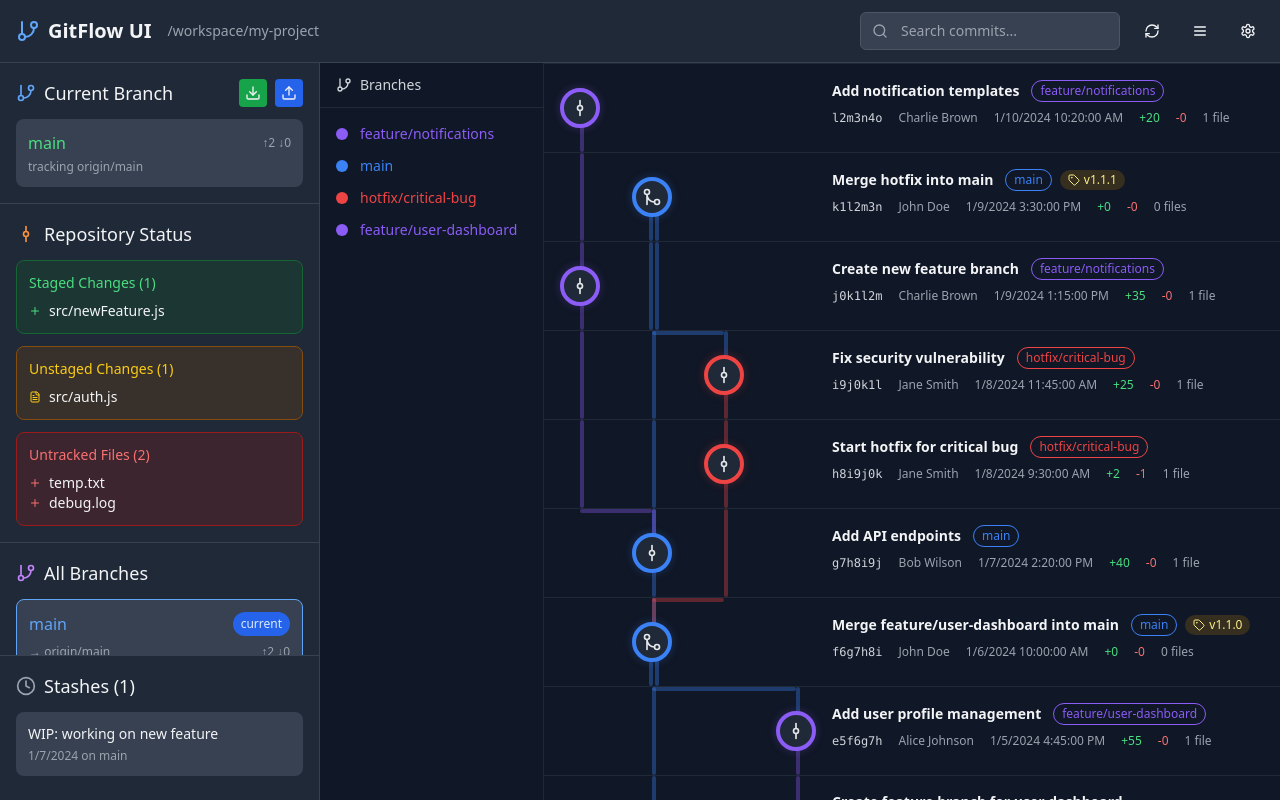
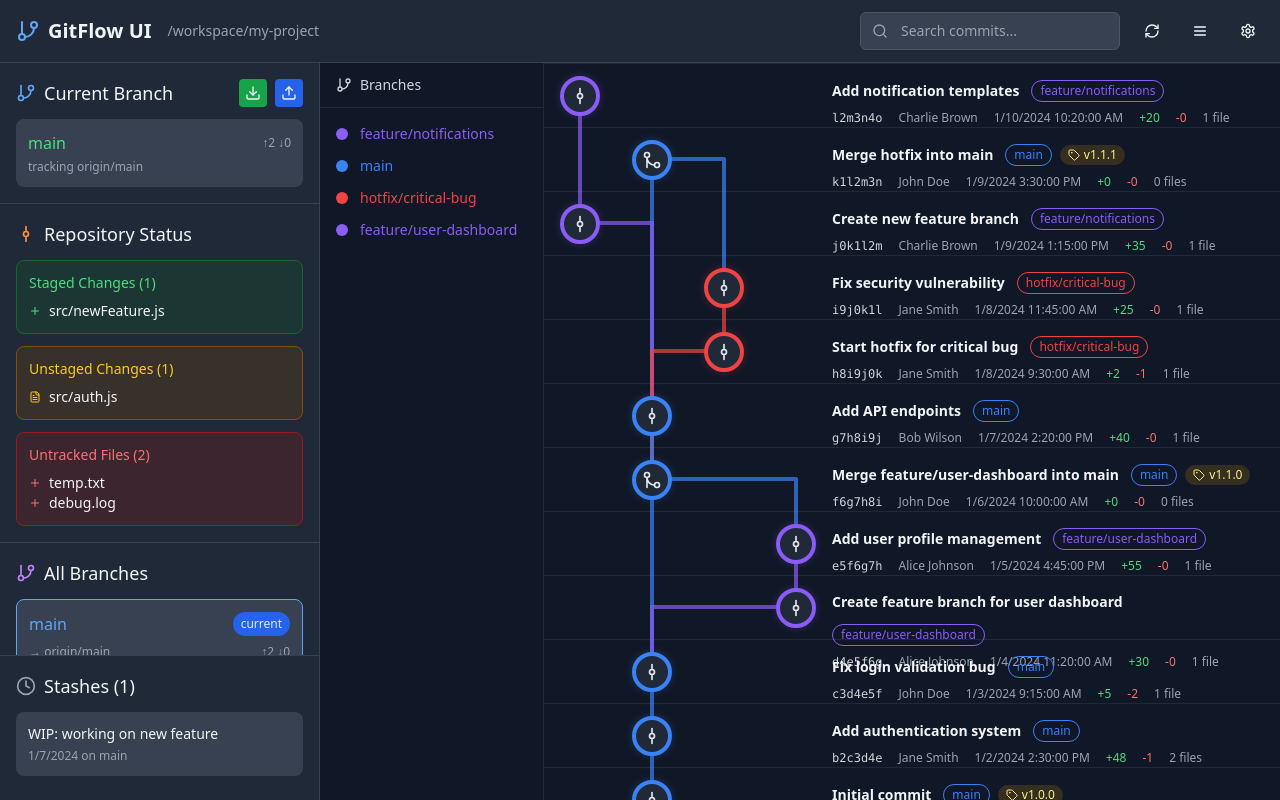
Before and after one commit to hellhoundsx/git-flow, a React (Vite) app: page / in a window 1280 px wide. Built offline with nearby package versions, Linux system fonts and the light colour scheme.

Commit message:
best one so far

```diff
--- a/src/components/CommitGraph.tsx
+++ b/src/components/CommitGraph.tsx
@@ -3,21 +3,15 @@ import React, {
   useState,
   useCallback,
   useRef,
-  useEffect,
-  useLayoutEffect
+  useEffect
 } from 'react';
 import { GitCommit } from '../types/git';
 import { CommitNode } from './CommitNode';
-import { ContextMenu } from './ContextMenu';
 import { GitBranch, Tag } from 'lucide-react';
 
 interface CommitGraphProps {
   commits: GitCommit[];
   onCommitClick: (commit: GitCommit) => void;
-  onReset: (commitId: string, mode: 'soft' | 'mixed' | 'hard') => void;
-  onCherryPick: (commitId: string) => void;
-  onRevert: (commitId: string) => void;
-  onCreateBranch: (fromCommit: string) => void;
 }
 
 interface ContextMenuState {
@@ -49,14 +43,7 @@ interface LaneConnectionState {
   passing: GraphConnection[];
 }
 
-interface ConnectionLine {
-  id: string;
-  path: string;
-  color: string;
-}
-
 const LANE_COLUMN_WIDTH = 72;
-const LINE_OFFSET = 6;
 
 const getBranchColor = (branchName: string): string => {
   const predefined: Record<string, string> = {
@@ -84,11 +71,7 @@ const getBranchColor = (branchName: string): string => {
 
 export const CommitGraph: React.FC<CommitGraphProps> = ({
   commits,
-  onCommitClick,
-  onReset,
-  onCherryPick,
-  onRevert,
-  onCreateBranch
+  onCommitClick
 }) => {
   const containerRef = useRef<HTMLDivElement>(null);
   const timelineRef = useRef<HTMLDivElement>(null);
@@ -99,15 +82,14 @@ export const CommitGraph: React.FC<CommitGraphProps> = ({
     y: 0,
     commit: null
   });
-  const [connectionLines, setConnectionLines] = useState<ConnectionLine[]>([]);
-  const [graphDimensions, setGraphDimensions] = useState({ width: 0, height: 0 });
 
   const sortedCommits = useMemo(
     () => [...commits].sort((a, b) => b.date.getTime() - a.date.getTime()),
     [commits]
   );
 
-  const { branchLanes, commitLaneMap, laneStates, connections } = useMemo(() => {
+  // Calculate lanes and connections
+  const { branchLanes, commitLaneMap, connections } = useMemo(() => {
     const lanes: BranchLane[] = [];
     const laneIndexByName: Record<string, number> = {};
     const laneMap: Record<string, number> = {};
@@ -187,10 +169,51 @@ export const CommitGraph: React.FC<CommitGraphProps> = ({
     return {
       branchLanes: lanes,
       commitLaneMap: laneMap,
-      laneStates: connectionStates,
       connections
     };
   }, [sortedCommits]);
+
+  // Calculate node positions for SVG
+  const ROW_HEIGHT = 64;
+  const nodePositions = useMemo(() => {
+    const positions: Record<string, { x: number; y: number; lane: number; row: number }> = {};
+    sortedCommits.forEach((commit, rowIndex) => {
+      const laneIndex = commitLaneMap[commit.id];
+      positions[commit.id] = {
+        x: laneIndex * LANE_COLUMN_WIDTH + LANE_COLUMN_WIDTH / 2,
+        y: rowIndex * ROW_HEIGHT + ROW_HEIGHT / 2,
+        lane: laneIndex,
+        row: rowIndex
+      };
+    });
+    return positions;
+  }, [sortedCommits, commitLaneMap]);
+
+  // SVG connection lines
+  const svgConnections = useMemo(() => {
+    const lines: { id: string; path: string; color: string }[] = [];
+    connections.forEach((connection) => {
+      const fromPos = nodePositions[sortedCommits[connection.fromIndex].id];
+      const toPos = nodePositions[sortedCommits[connection.toIndex].id];
+      if (!fromPos || !toPos) return;
+      if (fromPos.lane === toPos.lane) {
+        // Vertical line
+        lines.push({
+          id: connection.id,
+          path: `M ${fromPos.x} ${fromPos.y} L ${toPos.x} ${toPos.y}`,
+          color: connection.color
+        });
+      } else {
+        // Merge: horizontal from parent to child lane, then vertical down
+        lines.push({
+          id: connection.id + '-h',
+          path: `M ${fromPos.x} ${fromPos.y} H ${toPos.x} V ${toPos.y}`,
+          color: connection.color
+        });
+      }
+    });
+    return lines;
+  }, [connections, nodePositions, sortedCommits]);
 
   const registerNodeRef = useCallback(
     (commitId: string) => (element: HTMLDivElement | null) => {
@@ -202,88 +225,6 @@ export const CommitGraph: React.FC<CommitGraphProps> = ({
     },
     []
   );
-
-  const recomputeConnections = useCallback(() => {
-    const container = timelineRef.current;
-
-    if (!container) {
-      return;
-    }
-
-    const width = container.scrollWidth;
-    const height = container.scrollHeight;
-    const lines: ConnectionLine[] = [];
-
-    connections.forEach((connection) => {
-      const fromCommit = sortedCommits[connection.fromIndex];
-      const toCommit = sortedCommits[connection.toIndex];
-
-      if (!fromCommit || !toCommit) {
-        return;
-      }
-
-      const fromElement = nodeRefs.current[fromCommit.id];
-      const toElement = nodeRefs.current[toCommit.id];
-
-      if (!fromElement || !toElement) {
-        return;
-      }
-
-      const x1 = fromElement.offsetLeft + fromElement.offsetWidth / 2;
-      const y1 = fromElement.offsetTop + fromElement.offsetHeight / 2;
-      const x2 = toElement.offsetLeft + toElement.offsetWidth / 2;
-      const y2 = toElement.offsetTop + toElement.offsetHeight / 2;
-
-      const sameLane = Math.abs(x1 - x2) < 1;
-      const path = sameLane
-        ? `M ${x1} ${y1} L ${x2} ${y2}`
-        : `M ${x1} ${y1} V ${y2} H ${x2}`;
-
-      lines.push({
-        id: connection.id,
-        path,
-        color: connection.color
-      });
-    });
-
-    setGraphDimensions({ width, height });
-    setConnectionLines(lines);
-  }, [connections, sortedCommits]);
-
-  useLayoutEffect(() => {
-    recomputeConnections();
-  }, [recomputeConnections]);
-
-  useEffect(() => {
-    const handleResize = () => {
-      recomputeConnections();
-    };
-
-    window.addEventListener('resize', handleResize);
-    return () => window.removeEventListener('resize', handleResize);
-  }, [recomputeConnections]);
-
-  useEffect(() => {
-    if (typeof ResizeObserver === 'undefined') {
-      return undefined;
-    }
-
-    const container = timelineRef.current;
-
-    if (!container) {
-      return undefined;
-    }
-
-    const observer = new ResizeObserver(() => {
-      recomputeConnections();
-    });
-
-    observer.observe(container);
-
-    return () => {
-      observer.disconnect();
-    };
-  }, [recomputeConnections]);
 
   const handleContextMenu = useCallback((e: React.MouseEvent, commit: GitCommit) => {
     e.preventDefault();
@@ -309,7 +250,6 @@ export const CommitGraph: React.FC<CommitGraphProps> = ({
         handleCloseContextMenu();
       }
     };
-
     document.addEventListener('click', handleGlobalClick);
     return () => document.removeEventListener('click', handleGlobalClick);
   }, [contextMenu.show, handleCloseContextMenu]);
@@ -325,123 +265,15 @@ export const CommitGraph: React.FC<CommitGraphProps> = ({
   const renderLaneCell = (
     commit: GitCommit,
     lane: BranchLane,
-    laneIndex: number,
-    rowIndex: number
+    laneIndex: number
   ) => {
     const commitLane = commitLaneMap[commit.id];
     const isCommitLane = laneIndex === commitLane;
-    const laneState = laneStates[rowIndex]?.[laneIndex];
-    const incoming = laneState?.incoming ?? [];
-    const outgoing = laneState?.outgoing ?? [];
-    const passing = laneState?.passing ?? [];
-
-    const verticalSegments = [
-      ...passing.map((connection) => ({
-        color: connection.color,
-        top: 0,
-        height: '100%'
-      })),
-      ...outgoing.map((connection) => ({
-        color: connection.color,
-        top: '50%',
-        height: '50%'
-      }))
-    ];
-
-    // Render horizontal incoming connections from other lanes
-    const horizontalIncoming = incoming.filter(
-      (connection) => connection.fromLane !== laneIndex
-    );
-    // Render vertical incoming connections from same lane
-    const verticalIncoming = incoming.filter(
-      (connection) => connection.fromLane === laneIndex
-    );
-
-    const getOffset = (index: number, total: number) =>
-      (index - (total - 1) / 2) * LINE_OFFSET;
 
     return (
-      <div key={lane.name} className="relative flex items-center justify-center py-6">
-        {/* Vertical segments for passing/outgoing */}
-        {verticalSegments.map((segment, index) => {
-          const offset = getOffset(index, verticalSegments.length);
-          return (
-            <div
-              key={`segment-${index}`}
-              className="absolute w-1 rounded-full"
-              style={{
-                left: `calc(50% + ${offset}px)`,
-                top: segment.top,
-                height: segment.height,
-                backgroundColor: segment.color,
-                opacity: 0.35
-              }}
-            />
-          );
-        })}
-
-        {/* Vertical incoming connections from same lane */}
-        {verticalIncoming.map((connection, index) => {
-          const offset = getOffset(index, verticalIncoming.length);
-          return (
-            <div
-              key={`vertical-incoming-${index}`}
-              className="absolute w-1 rounded-full"
-              style={{
-                left: `calc(50% + ${offset}px)`,
-                top: 0,
-                height: '50%',
-                backgroundColor: connection.color,
-                opacity: 0.35
-              }}
-            />
-          );
-        })}
-
-        {/* Horizontal incoming connections from other lanes */}
-        {horizontalIncoming.map((connection, index) => {
-          // Determine direction: left or right
-          const direction = connection.fromLane < laneIndex ? 'left' : 'right';
-          const laneDiff = Math.abs(connection.fromLane - laneIndex);
-          const horizontalOffset = laneDiff * LANE_COLUMN_WIDTH;
-          const color = connection.color;
-          // Offset for stacking multiple horizontal lines
-          const stackOffset = getOffset(index, horizontalIncoming.length);
-          return (
-            <>
-              {/* Horizontal segment from source lane to current lane */}
-              <div
-                key={`horizontal-incoming-h-${index}`}
-                className="absolute h-1 rounded-full"
-                style={{
-                  top: `0`,
-                  left:
-                    direction === 'left'
-                      ? `calc(50% - ${horizontalOffset}px + ${stackOffset}px)`
-                      : `calc(50% + ${stackOffset}px)`,
-                  width: `${horizontalOffset}px`,
-                  backgroundColor: color,
-                  opacity: 0.35
-                }}
-              />
-              {/* Vertical segment down to node */}
-              <div
-                key={`horizontal-incoming-v-${index}`}
-                className="absolute w-1 rounded-full"
-                style={{
-                  left: `calc(50% + ${stackOffset}px)`,
-                  top: 0,
-                  height: '50%',
-                  backgroundColor: color,
-                  opacity: 0.35
-                }}
-              />
-            </>
-          );
-        })}
-
+      <div key={lane.name} className="relative flex items-center justify-center" style={{ height: ROW_HEIGHT }}>
         {isCommitLane && (
-          <div ref={registerNodeRef(commit.id)} className="relative z-20">
+          <div ref={registerNodeRef(commit.id)} className="relative z-20 flex items-center justify-center" style={{ height: ROW_HEIGHT }}>
             <CommitNode
               commit={commit}
               branchColor={lane.color}
@@ -454,21 +286,72 @@ export const CommitGraph: React.FC<CommitGraphProps> = ({
     );
   };
 
-  const renderCommitRow = (commit: GitCommit, index: number) => {
   return (
+    <div className="flex-1 bg-gray-900 text-gray-100" ref={containerRef}>
+      <div className="flex h-full overflow-auto">
+        <div className="w-56 flex-shrink-0 border-r border-gray-800 bg-gray-900/80">
+          <div className="border-b border-gray-800 px-4 py-3">
+            <h3 className="flex items-center text-sm font-medium text-gray-300">
+              <GitBranch className="mr-2 h-4 w-4" />
+              Branches
+            </h3>
+          </div>
+          <div className="space-y-3 px-4 py-4">
+            {branchLanes.map((lane) => (
+              <div key={lane.name} className="flex items-center gap-3">
+                <span
+                  className="h-3 w-3 rounded-full"
+                  style={{ backgroundColor: lane.color }}
+                />
+                <span className="truncate text-sm font-medium" style={{ color: lane.color }}>
+                  {lane.name}
+                </span>
+              </div>
+            ))}
+            {branchLanes.length === 0 && (
+              <div className="text-sm text-gray-500">No branches detected</div>
+            )}
+          </div>
+        </div>
+        <div className="flex-1 overflow-auto">
+          <div
+            ref={timelineRef}
+            className="relative min-w-full divide-y divide-gray-800"
+            style={{ height: sortedCommits.length * ROW_HEIGHT }}
+          >
+            {/* SVG overlay for all connections */}
+            <svg
+              className="pointer-events-none absolute inset-0 z-10"
+              width={branchLanes.length * LANE_COLUMN_WIDTH}
+              height={sortedCommits.length * ROW_HEIGHT}
+              viewBox={`0 0 ${branchLanes.length * LANE_COLUMN_WIDTH} ${sortedCommits.length * ROW_HEIGHT}`}
+            >
+              {svgConnections.map((line) => (
+                <path
+                  key={line.id}
+                  d={line.path}
+                  stroke={line.color}
+                  strokeWidth={4}
+                  strokeLinecap="round"
+                  strokeLinejoin="round"
+                  fill="none"
+                  opacity={0.7}
+                />
+              ))}
+            </svg>
+            {sortedCommits.map((commit) => (
               <div
                 key={commit.id}
                 className="grid border-b border-gray-800 bg-gray-900/60 hover:bg-gray-900 transition-colors"
-        style={{ gridTemplateColumns: `${timelineColumns} minmax(0, 1fr)` }}
+                style={{ gridTemplateColumns: `${timelineColumns} minmax(0, 1fr)`, height: ROW_HEIGHT }}
               >
                 {branchLanes.length > 0 ? (
                   branchLanes.map((lane, laneIndex) =>
-            renderLaneCell(commit, lane, laneIndex, index)
+                    renderLaneCell(commit, lane, laneIndex)
                   )
                 ) : (
-          <div className="py-6" />
+                  <div style={{ height: ROW_HEIGHT }} />
                 )}
-
                 <div className="flex flex-col gap-2 py-4 pr-6">
                   <div className="flex flex-wrap items-center gap-3">
                     <button
@@ -479,7 +362,6 @@ export const CommitGraph: React.FC<CommitGraphProps> = ({
                     >
                       {commit.message}
                     </button>
-
                     <div className="flex flex-wrap items-center gap-2">
                       {commit.branches.map((branch) => (
                         <span
@@ -493,7 +375,6 @@ export const CommitGraph: React.FC<CommitGraphProps> = ({
                           {branch}
                         </span>
                       ))}
-
                       {commit.tags.map((tag) => (
                         <span
                           key={`${commit.id}-${tag}`}
@@ -505,7 +386,6 @@ export const CommitGraph: React.FC<CommitGraphProps> = ({
                       ))}
                     </div>
                   </div>
-
                   <div className="flex flex-wrap items-center gap-x-4 gap-y-1 text-xs text-gray-400">
                     <span className="font-mono text-gray-300">{commit.shortHash}</span>
                     <span>{commit.author.name}</span>
@@ -520,82 +400,10 @@ export const CommitGraph: React.FC<CommitGraphProps> = ({
                   </div>
                 </div>
               </div>
-    );
-  };
-
-  return (
-    <div className="flex-1 bg-gray-900 text-gray-100" ref={containerRef}>
-      <div className="flex h-full overflow-auto">
-        <div className="w-56 flex-shrink-0 border-r border-gray-800 bg-gray-900/80">
-          <div className="border-b border-gray-800 px-4 py-3">
-            <h3 className="flex items-center text-sm font-medium text-gray-300">
-              <GitBranch className="mr-2 h-4 w-4" />
-              Branches
-            </h3>
-          </div>
-
-          <div className="space-y-3 px-4 py-4">
-            {branchLanes.map((lane) => (
-              <div key={lane.name} className="flex items-center gap-3">
-                <span
-                  className="h-3 w-3 rounded-full"
-                  style={{ backgroundColor: lane.color }}
-                />
-                <span className="truncate text-sm font-medium" style={{ color: lane.color }}>
-                  {lane.name}
-                </span>
-              </div>
             ))}
-
-            {branchLanes.length === 0 && (
-              <div className="text-sm text-gray-500">No branches detected</div>
-            )}
-          </div>
-        </div>
-
-        <div className="flex-1 overflow-auto">
-          <div
-            ref={timelineRef}
-            className="relative min-w-full divide-y divide-gray-800"
-          >
-            {graphDimensions.width > 0 && graphDimensions.height > 0 && (
-              <svg
-                className="pointer-events-none absolute inset-0 z-10"
-                width={graphDimensions.width}
-                height={graphDimensions.height}
-                viewBox={`0 0 ${graphDimensions.width} ${graphDimensions.height}`}
-              >
-                {connectionLines.map((line) => (
-                  <path
-                    key={line.id}
-                    d={line.path}
-                    stroke={line.color}
-                    strokeWidth={4}
-                    strokeLinecap="round"
-                    strokeLinejoin="round"
-                    fill="none"
-                    opacity={0.45}
-                  />
-                ))}
-              </svg>
-            )}
-            {sortedCommits.map((commit, index) => renderCommitRow(commit, index))}
           </div>
         </div>
       </div>
-
-      {contextMenu.show && contextMenu.commit && (
-        <ContextMenu
-          x={contextMenu.x}
-          y={contextMenu.y}
-          commit={contextMenu.commit}
-          onReset={onReset}
-          onCherryPick={onCherryPick}
-          onRevert={onRevert}
-          onCreateBranch={onCreateBranch}
-          onClose={handleCloseContextMenu}
-        />
-      )}
     </div>
   );
 };
```
Lines whose indentation alone changed are shown as unchanged.
